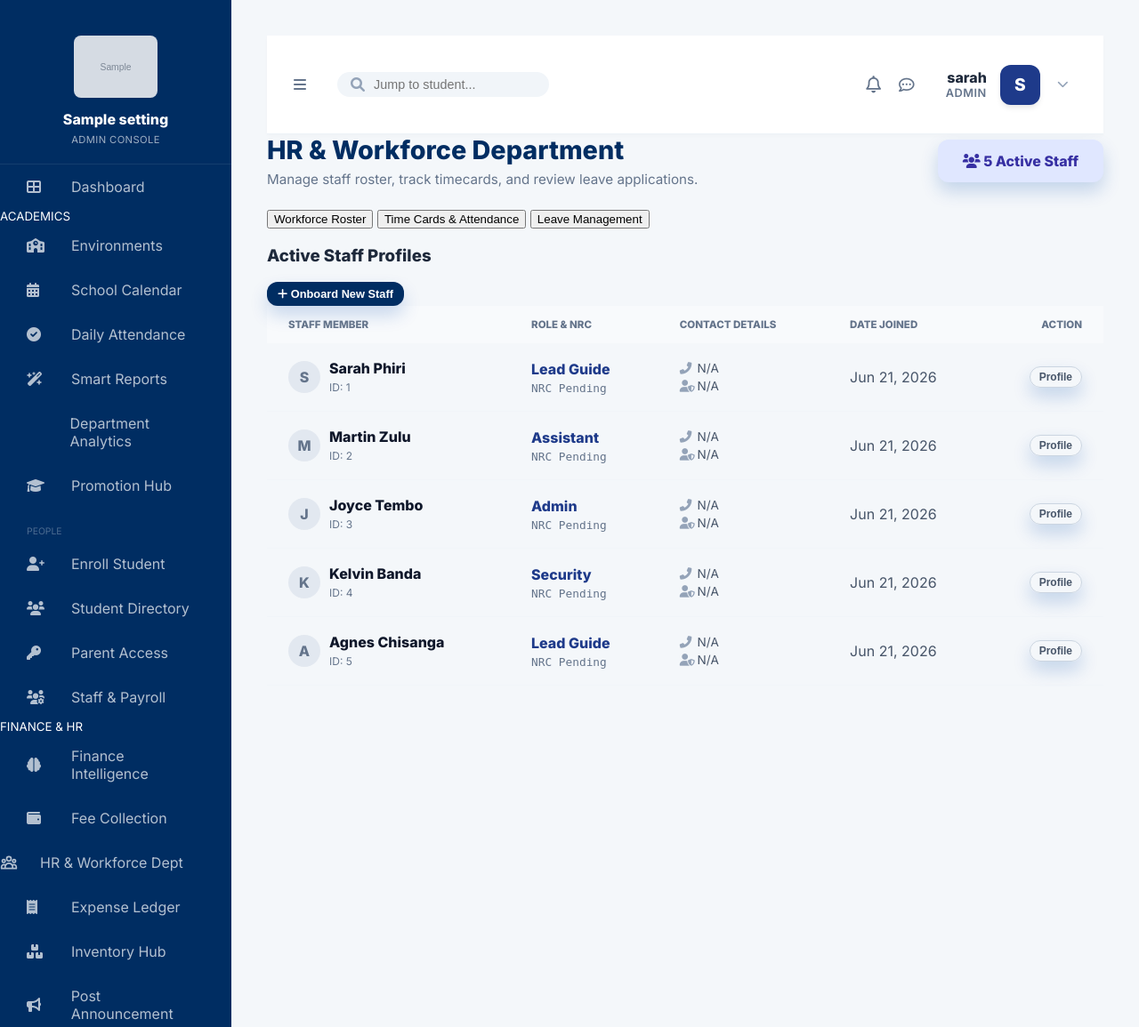
After one commit to moosehova/pebbles-college-admin, a Flask app: page /hr/dashboard in a window 1280 px wide. The commit adds this page. Shown: the whole page at 89% size. Run offline with Flask 3, Linux system fonts and the light colour scheme; a user stored in the database is signed in; tables that the repository leaves empty hold one stand-in row (values such as "Sample post"); grey boxes marked "Sample" are stand-in pictures.

Commit message:
Elevate Staff module to comprehensive HR and Workforce Department

```diff
--- a/app.py
+++ b/app.py
@@ -17,7 +17,7 @@ from reportlab.lib.pagesizes import A4
 from reportlab.lib.styles import getSampleStyleSheet, ParagraphStyle
 from reportlab.lib.units import cm
 from reportlab.platypus import SimpleDocTemplate, Paragraph, Spacer, Table, TableStyle, Image
-from models import db, User, Student, Environment, Attendance, Observation, Income, Expense, Inventory, Staff, PayrollRecord, Message, AttendanceIntervention, Grade, BehaviorLog, SchoolSettings, SchoolEvent, EventAttendance, Book, BookLoan, Vehicle, VehicleMaintenanceLog, Equipment, BuildingMaintenance, UniformItem, UniformVariant, UniformDistribution
+from models import db, User, Student, Environment, Attendance, Observation, Income, Expense, Inventory, Staff, PayrollRecord, Message, AttendanceIntervention, Grade, BehaviorLog, SchoolSettings, SchoolEvent, EventAttendance, Book, BookLoan, Vehicle, VehicleMaintenanceLog, Equipment, BuildingMaintenance, UniformItem, UniformVariant, UniformDistribution, StaffAttendance, LeaveRequest
 
 # ------------------- APP INITIALIZATION -------------------
 app = Flask(__name__)
@@ -390,6 +390,21 @@ def check_and_migrate_schema():
             db.session.execute(text('ALTER TABLE inventory ADD COLUMN unit_value FLOAT DEFAULT 0'))
             db.session.commit()
 
+    if inspector.has_table('staff'):
+        staff_columns = [column['name'] for column in inspector.get_columns('staff')]
+        if 'staff_phone' not in staff_columns:
+            db.session.execute(text('ALTER TABLE staff ADD COLUMN staff_phone VARCHAR(50)'))
+            db.session.commit()
+        if 'nrc_number' not in staff_columns:
+            db.session.execute(text('ALTER TABLE staff ADD COLUMN nrc_number VARCHAR(50)'))
+            db.session.commit()
+        if 'next_of_kin' not in staff_columns:
+            db.session.execute(text('ALTER TABLE staff ADD COLUMN next_of_kin VARCHAR(150)'))
+            db.session.commit()
+        if 'date_joined' not in staff_columns:
+            db.session.execute(text('ALTER TABLE staff ADD COLUMN date_joined DATE'))
+            db.session.commit()
+
 
 def clear_demo_tables():
     """Clear proposal/demo transactional tables in dependency-safe order."""
@@ -2706,6 +2721,92 @@ def issue_uniform():
     db.session.commit()
     flash(f"Uniform order processed cleanly. Total: K{total_calculated_cost:,.2f}", "success")
     return redirect(url_for('uniform_hub'))
+
+# ====================================================================
+# HR & WORKFORCE DEPARTMENT CONTROLLERS
+# ====================================================================
+@app.route('/hr/dashboard')
+@login_required
+def hr_department():
+    if not restrict_access(['admin', 'accountant']):
+        return redirect(url_for('parent_portal'))
+
+    today = datetime.utcnow().date()
+    staff_list = Staff.query.all()
+    pending_leaves = LeaveRequest.query.filter_by(status='Pending').all()
+
+    # Active daily clock-in stats
+    today_attendance = StaffAttendance.query.filter_by(date=today).all()
+    present_staff_ids = [a.staff_id for a in today_attendance if a.status in ['Present', 'Late']]
+
+    return render_template(
+        'admin/hr_dashboard.html',
+        staff=staff_list,
+        pending_leaves=pending_leaves,
+        today_attendance=today_attendance,
+        present_staff_ids=present_staff_ids,
+        today=today
+    )
+
+@app.route('/hr/attendance/clock', methods=['POST'])
+@login_required
+def staff_clock_action():
+    if not restrict_access(['admin', 'staff']): return jsonify({"error": "Unauthorized"}), 403
+
+    # Can allow staff to clock themselves in, or admin to override
+    staff_id = request.form.get('staff_id') or current_user.staff_id
+    if not staff_id:
+        flash("No active profile linked to this user account.", "danger")
+        return redirect(request.referrer)
+
+    today = datetime.utcnow().date()
+    now = datetime.utcnow()
+
+    record = StaffAttendance.query.filter_by(staff_id=staff_id, date=today).first()
+
+    if not record:
+        # Create a clean clock-in stamp
+        record = StaffAttendance(staff_id=staff_id, date=today, clock_in=now, status='Present')
+        db.session.add(record)
+        flash("Clock-in recorded successfully.", "success")
+    else:
+        # Update with clock-out stamp
+        record.clock_out = now
+        flash("Clock-out recorded successfully.", "success")
+
+    db.session.commit()
+    return redirect(request.referrer)
+
+@app.route('/hr/leave/request', methods=['POST'])
+@login_required
+def submit_leave():
+    staff_id = current_user.staff_id or request.form.get('staff_id')
+    new_request = LeaveRequest(
+        staff_id=staff_id,
+        leave_type=request.form.get('leave_type'),
+        start_date=datetime.strptime(request.form.get('start_date'), '%Y-%m-%d').date(),
+        end_date=datetime.strptime(request.form.get('end_date'), '%Y-%m-%d').date(),
+        reason=request.form.get('reason'),
+        status='Pending'
+    )
+    db.session.add(new_request)
+    db.session.commit()
+    flash("Leave configuration submitted for review.", "success")
+    return redirect(request.referrer)
+
+@app.route('/hr/leave/review/<int:leave_id>/<string:action>', methods=['POST'])
+@login_required
+def review_leave(leave_id, action):
+    if not restrict_access(['admin']): return jsonify({"error": "Unauthorized"}), 403
+
+    leave = LeaveRequest.query.get_or_404(leave_id)
+    if action in ['Approved', 'Rejected']:
+        leave.status = action
+        leave.approved_by = current_user.id
+        db.session.commit()
+        flash(f"Leave request marked as {action.lower()}.", "success")
+    return redirect(url_for('hr_department'))
+
 # ------------------- RUN APP -------------------
 if __name__ == '__main__':
     with app.app_context():
--- /dev/null
+++ b/templates/admin/hr_dashboard.html
@@ -0,0 +1,230 @@
+{% extends "layout.html" %}
+{% block content %}
+<div class="page-header" style="display: flex; justify-content: space-between; align-items: center; gap: 16px; flex-wrap: wrap;">
+    <div>
+        <h2 class="page-title">HR & Workforce Department</h2>
+        <p class="page-subtitle">Manage staff roster, track timecards, and review leave applications.</p>
+    </div>
+    <div style="display: flex; gap: 10px;">
+        <span class="owlio-btn" style="background: #e0e7ff; color: #3730a3; border: none; font-weight: 800;">
+            <i class="fas fa-users"></i> {{ staff|length }} Active Staff
+        </span>
+        {% if pending_leaves|length > 0 %}
+        <span class="owlio-btn" style="background: #fef3c7; color: #92400e; border: none; font-weight: 800;">
+            <i class="fas fa-envelope-open-text"></i> {{ pending_leaves|length }} Pending Leaves
+        </span>
+        {% endif %}
+    </div>
+</div>
+
+<div class="tabs-container bg-white rounded-xl shadow-sm border border-slate-100 p-6">
+    <div class="flex border-b border-slate-200 gap-6 mb-6">
+        <button class="tab-btn active font-semibold text-sm pb-3 text-blue-600 border-b-2 border-blue-600" onclick="switchTab('roster', this)">Workforce Roster</button>
+        <button class="tab-btn font-medium text-sm pb-3 text-slate-500 hover:text-slate-800" onclick="switchTab('timecards', this)">Time Cards & Attendance</button>
+        <button class="tab-btn font-medium text-sm pb-3 text-slate-500 hover:text-slate-800" onclick="switchTab('leave', this)">Leave Management</button>
+    </div>
+
+    <!-- TAB 1: Workforce Roster -->
+    <div id="roster" class="tab-panel" style="display: block;">
+        <div class="flex justify-between items-center mb-4">
+            <h3 class="text-base font-bold text-slate-900">Active Staff Profiles</h3>
+            <button class="owlio-btn" style="border: none; padding: 6px 12px; font-size: 0.8rem;"><i class="fas fa-plus"></i> Onboard New Staff</button>
+        </div>
+
+        <table style="width: 100%; border-collapse: collapse;">
+            <thead style="background: #f8fafc;">
+                <tr>
+                    <th style="padding: 14px 24px; text-align: left; font-size: 0.72rem; text-transform: uppercase; color: #64748b;">Staff Member</th>
+                    <th style="padding: 14px 24px; text-align: left; font-size: 0.72rem; text-transform: uppercase; color: #64748b;">Role & NRC</th>
+                    <th style="padding: 14px 24px; text-align: left; font-size: 0.72rem; text-transform: uppercase; color: #64748b;">Contact Details</th>
+                    <th style="padding: 14px 24px; text-align: left; font-size: 0.72rem; text-transform: uppercase; color: #64748b;">Date Joined</th>
+                    <th style="padding: 14px 24px; text-align: right; font-size: 0.72rem; text-transform: uppercase; color: #64748b;">Action</th>
+                </tr>
+            </thead>
+            <tbody>
+                {% for member in staff %}
+                <tr style="border-bottom: 1px solid #f1f5f9;">
+                    <td style="padding: 18px 24px; font-weight: 800; color: #0f172a;">
+                        <div style="display: flex; align-items: center; gap: 10px;">
+                            <div style="width: 36px; height: 36px; border-radius: 50%; background: #e2e8f0; display: flex; align-items: center; justify-content: center; font-weight: bold; color: #64748b;">
+                                {{ member.name[:1] }}
+                            </div>
+                            <div>
+                                {{ member.name }}<br>
+                                <span style="font-size: 0.75rem; color: #64748b; font-weight: normal;">ID: {{ member.id }}</span>
+                            </div>
+                        </div>
+                    </td>
+                    <td style="padding: 18px 24px;">
+                        <div style="font-weight: 800; color: #1e3a8a;">{{ member.role }}</div>
+                        <div style="font-family: monospace; color: #64748b; font-size: 0.8rem; margin-top: 4px;">{{ member.nrc_number or 'NRC Pending' }}</div>
+                    </td>
+                    <td style="padding: 18px 24px; color: #475569; font-size: 0.85rem;">
+                        <div><i class="fas fa-phone-alt" style="width: 16px; color: #94a3b8;"></i> {{ member.staff_phone or 'N/A' }}</div>
+                        <div style="margin-top: 4px;"><i class="fas fa-user-shield" style="width: 16px; color: #94a3b8;"></i> {{ member.next_of_kin or 'N/A' }}</div>
+                    </td>
+                    <td style="padding: 18px 24px; color: #475569;">
+                        {{ member.date_joined.strftime('%b %d, %Y') if member.date_joined else 'Unknown' }}
+                    </td>
+                    <td style="padding: 18px 24px; text-align: right;">
+                        <button class="owlio-btn" style="padding: 4px 10px; font-size: 0.75rem; background: transparent; border: 1px solid #cbd5e1; color: #475569;">Profile</button>
+                    </td>
+                </tr>
+                {% endfor %}
+            </tbody>
+        </table>
+    </div>
+
+    <!-- TAB 2: Time Cards & Attendance -->
+    <div id="timecards" class="tab-panel" style="display: none;">
+        <div class="flex justify-between items-center mb-4">
+            <h3 class="text-base font-bold text-slate-900">Today's Time Cards ({{ today.strftime('%A, %B %d') }})</h3>
+
+            <form action="{{ url_for('staff_clock_action') }}" method="POST" style="display: flex; gap: 10px;">
+                <select name="staff_id" class="owlio-select" style="padding: 6px 12px; font-size: 0.8rem;" required>
+                    <option value="" disabled selected>-- Select Staff --</option>
+                    {% for member in staff %}
+                    <option value="{{ member.id }}">{{ member.name }} ({{ member.role }})</option>
+                    {% endfor %}
+                </select>
+                <button type="submit" class="owlio-btn" style="border: none; padding: 6px 12px; font-size: 0.8rem; background: #0f172a;"><i class="fas fa-clock"></i> Manual Clock</button>
+            </form>
+        </div>
+
+        <table style="width: 100%; border-collapse: collapse; margin-top: 20px;">
+            <thead style="background: #f8fafc;">
+                <tr>
+                    <th style="padding: 14px 24px; text-align: left; font-size: 0.72rem; text-transform: uppercase; color: #64748b;">Staff Member</th>
+                    <th style="padding: 14px 24px; text-align: left; font-size: 0.72rem; text-transform: uppercase; color: #64748b;">Clock In</th>
+                    <th style="padding: 14px 24px; text-align: left; font-size: 0.72rem; text-transform: uppercase; color: #64748b;">Clock Out</th>
+                    <th style="padding: 14px 24px; text-align: center; font-size: 0.72rem; text-transform: uppercase; color: #64748b;">Status</th>
+                </tr>
+            </thead>
+            <tbody>
+                {% for record in today_attendance %}
+                <tr style="border-bottom: 1px solid #f1f5f9;">
+                    <td style="padding: 14px 24px; font-weight: 800; color: #0f172a;">
+                        {% set staff_member = staff | selectattr('id', 'equalto', record.staff_id) | first %}
+                        {{ staff_member.name if staff_member else 'Unknown ID ' ~ record.staff_id }}
+                    </td>
+                    <td style="padding: 14px 24px; color: #166534; font-family: monospace;">
+                        <i class="fas fa-sign-in-alt"></i> {{ record.clock_in.strftime('%H:%M:%S') if record.clock_in else '--:--:--' }}
+                    </td>
+                    <td style="padding: 14px 24px; color: #991b1b; font-family: monospace;">
+                        <i class="fas fa-sign-out-alt"></i> {{ record.clock_out.strftime('%H:%M:%S') if record.clock_out else 'Active Shift' }}
+                    </td>
+                    <td style="padding: 14px 24px; text-align: center;">
+                        <span style="display: inline-block; padding: 4px 10px; border-radius: 999px; font-size: 0.74rem; font-weight: 800;
+                            background: {% if record.status == 'Present' %}#dcfce7{% elif record.status == 'Late' %}#fef3c7{% else %}#fee2e2{% endif %};
+                            color: {% if record.status == 'Present' %}#166534{% elif record.status == 'Late' %}#92400e{% else %}#991b1b{% endif %};">
+                            {{ record.status }}
+                        </span>
+                    </td>
+                </tr>
+                {% else %}
+                <tr>
+                    <td colspan="4" style="padding: 18px 24px; color: #64748b; text-align: center;">No time cards clocked today yet.</td>
+                </tr>
+                {% endfor %}
+            </tbody>
+        </table>
+    </div>
+
+    <!-- TAB 3: Leave Management -->
+    <div id="leave" class="tab-panel" style="display: none;">
+        <div style="display: grid; grid-template-columns: 1fr 2fr; gap: 24px; align-items: start;">
+
+            <!-- Submit Leave Request Form -->
+            <div class="border border-slate-200 rounded-lg p-5">
+                <h4 class="font-bold text-slate-800 mb-4">Request Absence/Leave</h4>
+                <form action="{{ url_for('submit_leave') }}" method="POST">
+                    <div style="margin-bottom: 15px;">
+                        <label class="owlio-label">Staff Member</label>
+                        <select name="staff_id" class="owlio-select" required>
+                            <option value="" disabled selected>-- Select Staff --</option>
+                            {% for member in staff %}
+                            <option value="{{ member.id }}">{{ member.name }}</option>
+                            {% endfor %}
+                        </select>
+                    </div>
+                    <div style="margin-bottom: 15px;">
+                        <label class="owlio-label">Leave Category</label>
+                        <select name="leave_type" class="owlio-select" required>
+                            <option value="Annual">Annual Leave</option>
+                            <option value="Sick">Sick Leave</option>
+                            <option value="Compassionate">Compassionate Leave</option>
+                            <option value="Maternity">Maternity/Paternity</option>
+                        </select>
+                    </div>
+                    <div style="display: grid; grid-template-columns: 1fr 1fr; gap: 10px; margin-bottom: 15px;">
+                        <div>
+                            <label class="owlio-label">Start Date</label>
+                            <input type="date" name="start_date" class="owlio-input" required>
+                        </div>
+                        <div>
+                            <label class="owlio-label">End Date</label>
+                            <input type="date" name="end_date" class="owlio-input" required>
+                        </div>
+                    </div>
+                    <div style="margin-bottom: 15px;">
+                        <label class="owlio-label">Reason</label>
+                        <textarea name="reason" class="owlio-input" rows="2"></textarea>
+                    </div>
+                    <button type="submit" class="owlio-btn" style="width: 100%; border: none; background: #2563eb;">Submit Request</button>
+                </form>
+            </div>
+
+            <!-- Pending Approvals List -->
+            <div>
+                <h4 class="font-bold text-slate-800 mb-4">Pending Approvals Queue</h4>
+                <div style="display: flex; flex-direction: column; gap: 12px;">
+                    {% for leave in pending_leaves %}
+                    <div class="border border-slate-200 rounded-lg p-4 flex justify-between items-center" style="background: #f8fafc;">
+                        <div>
+                            {% set staff_member = staff | selectattr('id', 'equalto', leave.staff_id) | first %}
+                            <div style="font-weight: 800; color: #0f172a; margin-bottom: 4px;">{{ staff_member.name if staff_member else 'Unknown' }}</div>
+                            <div style="font-size: 0.8rem; color: #64748b;">
+                                <span style="font-weight: bold; color: #1e3a8a;">{{ leave.leave_type }} Leave</span> &bull;
+                                {{ leave.start_date.strftime('%b %d') }} to {{ leave.end_date.strftime('%b %d, %Y') }}
+                            </div>
+                            <div style="font-size: 0.8rem; color: #475569; margin-top: 6px; font-style: italic;">"{{ leave.reason or 'No reason provided.' }}"</div>
+                        </div>
+                        <div style="display: flex; gap: 8px;">
+                            <form action="{{ url_for('review_leave', leave_id=leave.id, action='Approved') }}" method="POST">
+                                <button type="submit" class="owlio-btn" style="background: #16a34a; border: none; padding: 6px 12px; font-size: 0.75rem;"><i class="fas fa-check"></i></button>
+                            </form>
+                            <form action="{{ url_for('review_leave', leave_id=leave.id, action='Rejected') }}" method="POST">
+                                <button type="submit" class="owlio-btn" style="background: #dc2626; border: none; padding: 6px 12px; font-size: 0.75rem;"><i class="fas fa-times"></i></button>
+                            </form>
+                        </div>
+                    </div>
+                    {% else %}
+                    <div style="padding: 30px; text-align: center; color: #94a3b8; border: 1px dashed #cbd5e1; border-radius: 8px;">
+                        <i class="fas fa-check-circle" style="font-size: 2rem; margin-bottom: 10px; opacity: 0.5;"></i><br>
+                        No pending leave requests.
+                    </div>
+                    {% endfor %}
+                </div>
+            </div>
+
+        </div>
+    </div>
+</div>
+
+<script>
+function switchTab(tabId, btn) {
+    document.querySelectorAll('.tab-panel').forEach(panel => {
+        panel.style.display = 'none';
+    });
+
+    document.querySelectorAll('.tab-btn').forEach(button => {
+        button.classList.remove('active', 'text-blue-600', 'border-b-2', 'border-blue-600');
+        button.classList.add('text-slate-500');
+    });
+
+    document.getElementById(tabId).style.display = 'block';
+    btn.classList.remove('text-slate-500');
+    btn.classList.add('active', 'text-blue-600', 'border-b-2', 'border-blue-600');
+}
+</script>
+{% endblock %}
--- a/templates/layout.html
+++ b/templates/layout.html
@@ -71,7 +71,10 @@
                 <small class="nav-header">FINANCE & HR</small>
                 <a href="{{ url_for('finance_intelligence') }}" class="sidebar-link"><i class="fas fa-brain"></i> Finance Intelligence</a>
                 <a href="{{ url_for('fee_collection') }}" class="sidebar-link"><i class="fas fa-wallet"></i> Fee Collection</a>
-                <a href="{{ url_for('staff_hub') }}" class="sidebar-link"><i class="fas fa-users-cog"></i> Staff & Payroll</a>
+                <a href="{{ url_for('hr_department') }}" class="nav-item sidebar-link flex items-center gap-3 px-4 py-2 text-sm font-medium text-slate-700 hover:bg-slate-100 rounded-md" style="padding-left: 0;">
+                    <svg class="w-5 h-5" style="width: 1.25rem; height: 1.25rem; display: inline-block; margin-right: 10px;" fill="none" stroke="currentColor" viewBox="0 0 24 24"><path stroke-linecap="round" stroke-linejoin="round" stroke-width="2" d="M17 20h5v-2a3 3 0 00-5.356-1.857M17 20H7m10 0v-2c0-.656-.126-1.283-.356-1.857M7 20H2v-2a3 3 0 015.356-1.857M7 20v-2c0-.656.126-1.283.356-1.857m0 0a5.002 5.002 0 019.288 0M15 7a3 3 0 11-6 0 3 3 0 016 0zm6 3a2 2 0 11-4 0 2 2 0 014 0zM7 10a2 2 0 11-4 0 2 2 0 014 0z"></path></svg>
+                    <span>HR & Workforce Dept</span>
+                </a>
                 <a href="{{ url_for('expenses') }}" class="sidebar-link"><i class="fas fa-receipt"></i> Expense Ledger</a>
                 <a href="{{ url_for('inventory_hub') }}" class="sidebar-link"><i class="fas fa-boxes"></i> <span>Inventory Hub</span></a>
                 <a href="{{ url_for('new_announcement') }}" class="sidebar-link">
```
Also changed, not shown: models.py (+30 -0 lines).
